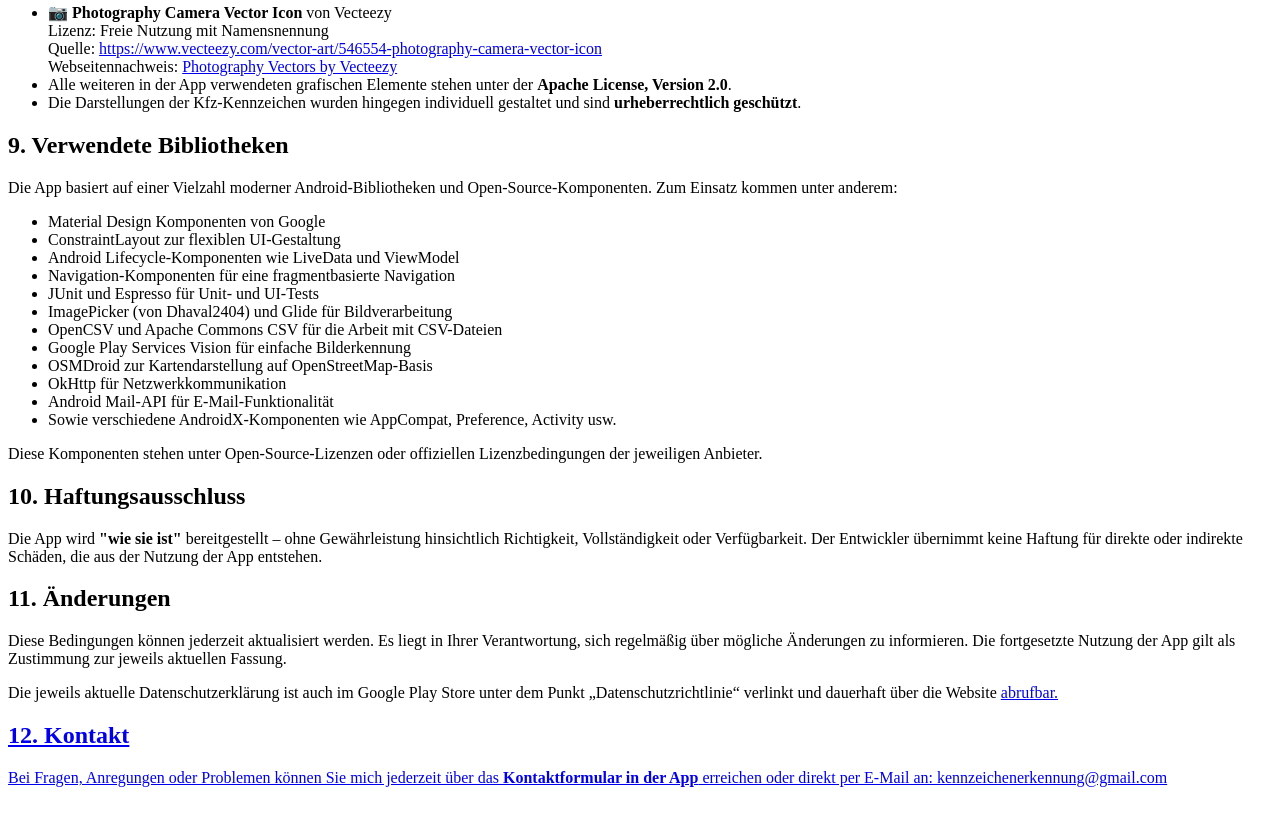
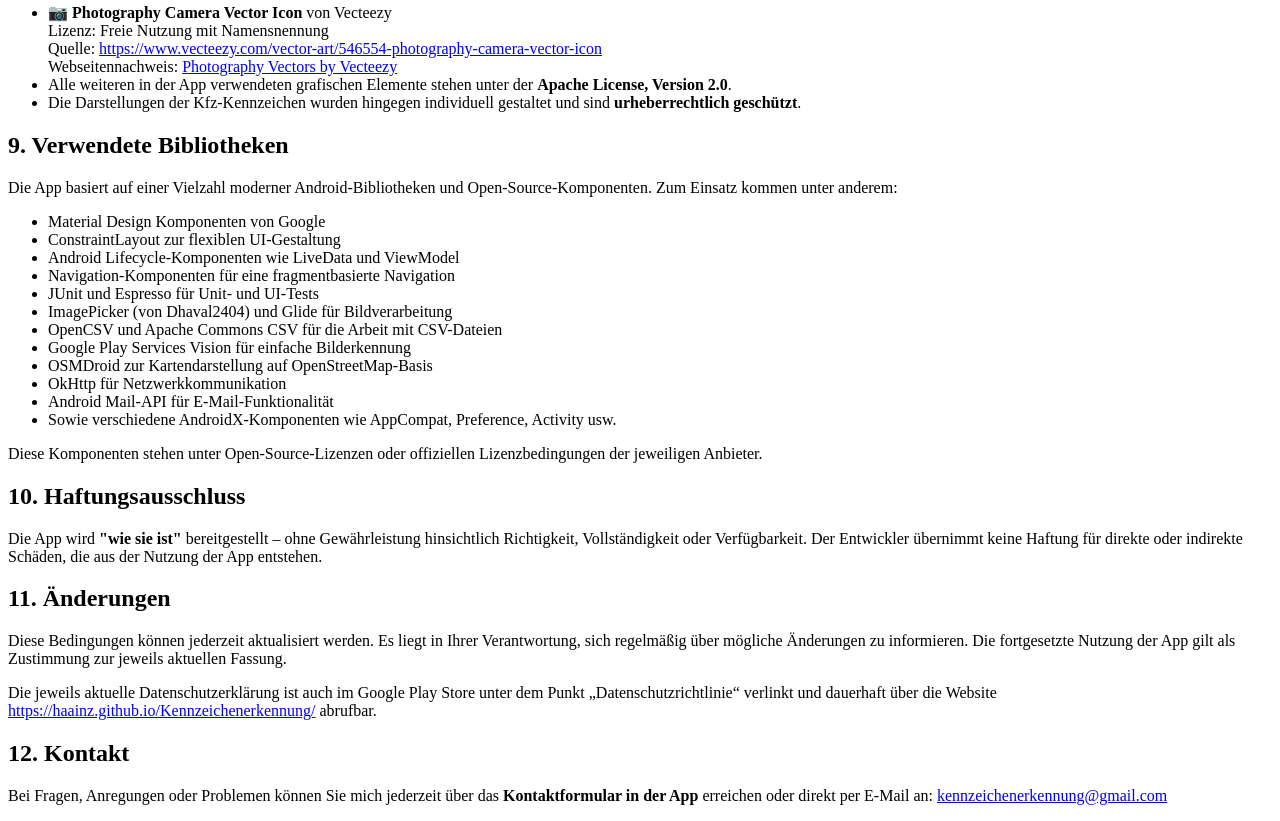
Before and after one commit to Haainz/Kennzeichenerkennung, a plain HTML site: page index.html in a window 1280 px wide. Shown: the part 2690-3511 px from the top of the page. Drawn offline with Linux system fonts and the light colour scheme.

Commit message:
Update index.html

```diff
--- a/index.html
+++ b/index.html
@@ -231,7 +231,7 @@
 </p>
 <p>
   Die jeweils aktuelle Datenschutzerklärung ist auch im Google Play Store unter dem Punkt „Datenschutzrichtlinie“ verlinkt
-  und dauerhaft über die Website <a href="https://haainz.github.io/Kennzeichenerkennung/"> abrufbar.
+  und dauerhaft über die Website <a href="https://haainz.github.io/Kennzeichenerkennung/" target="_blank">https://haainz.github.io/Kennzeichenerkennung/</a> abrufbar.
 </p>
 
 <h2>12. Kontakt</h2>
```
